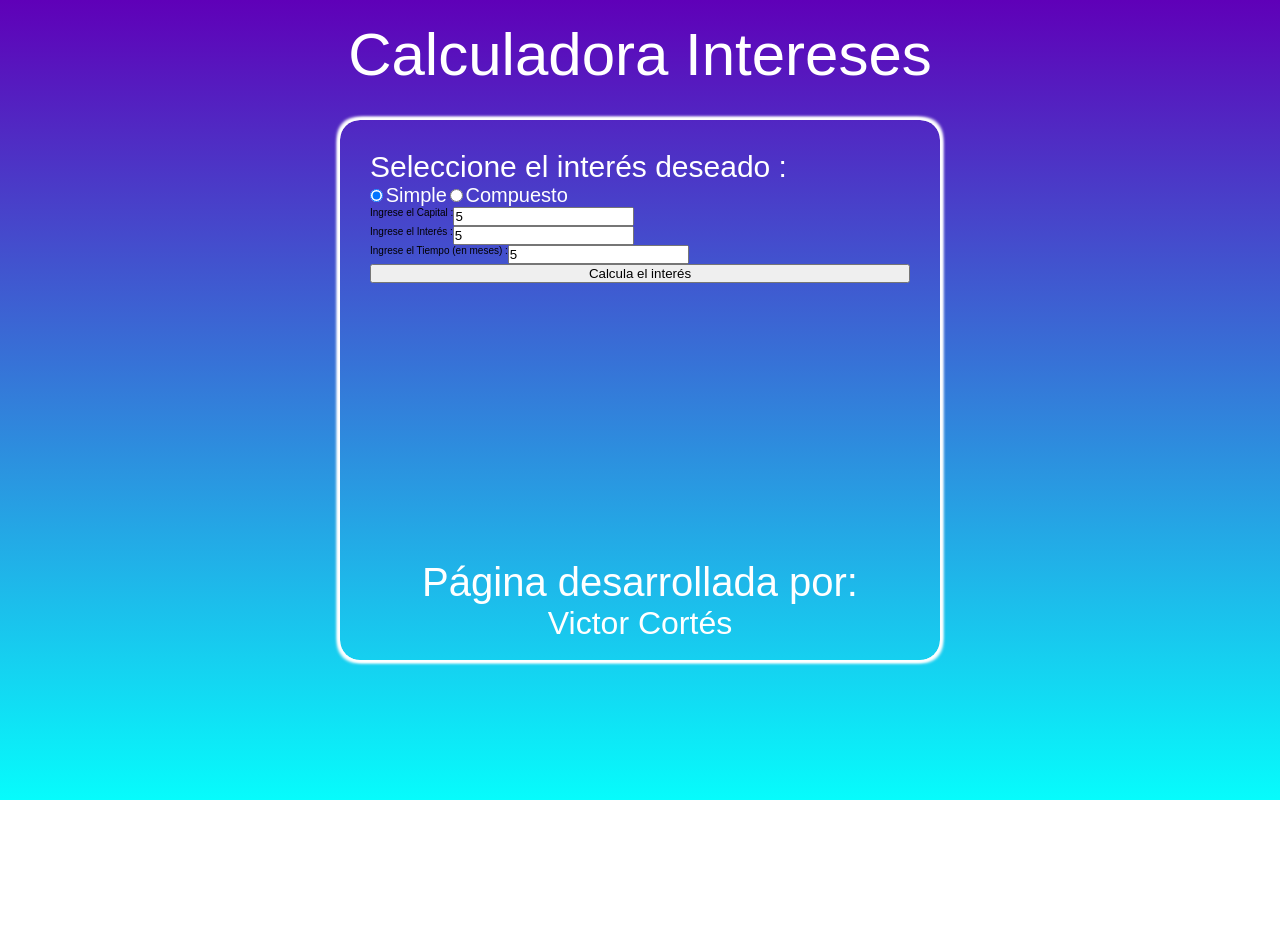
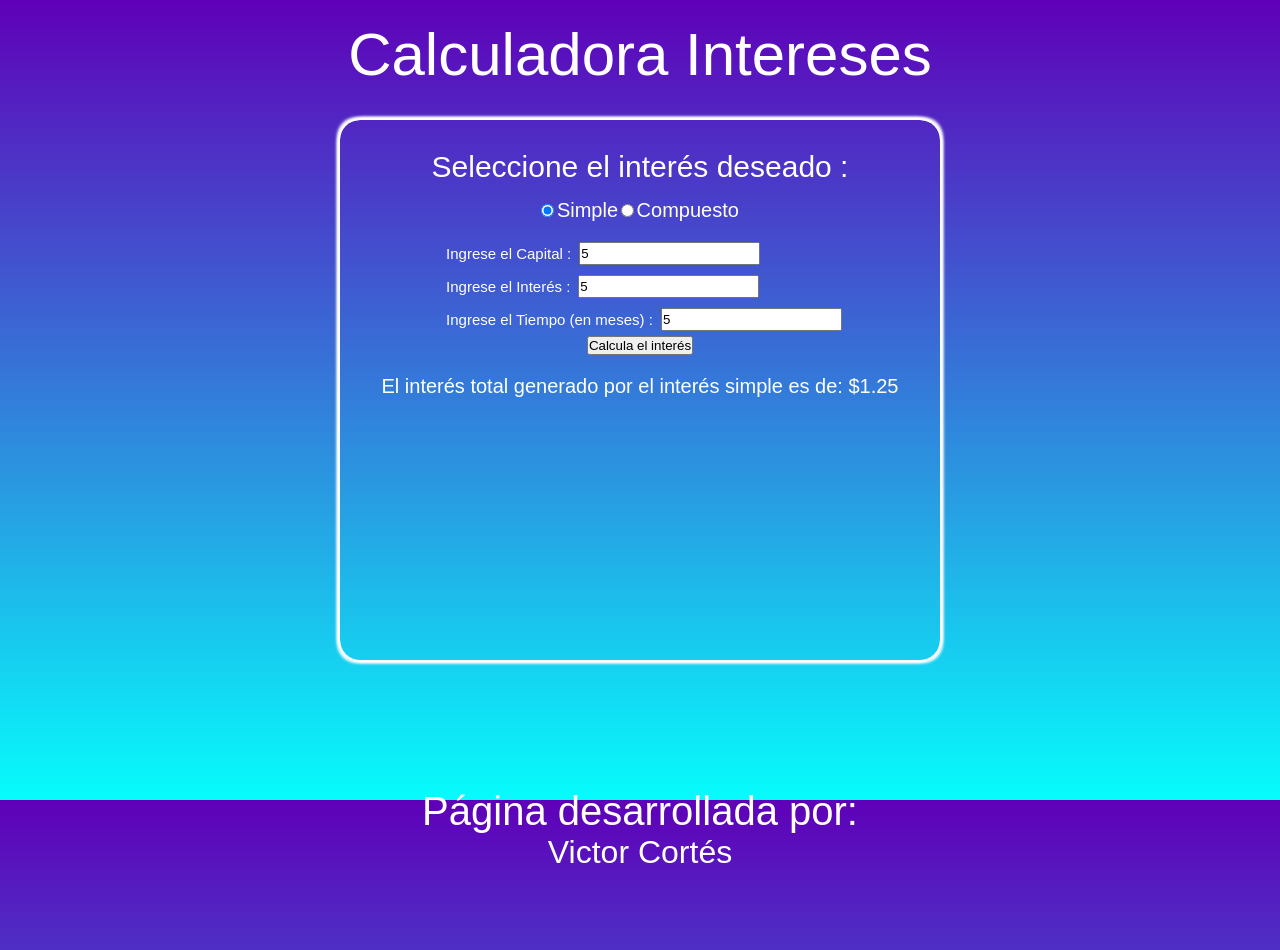
Before and after one commit to GGictor/Practicing-html-css-js-doing-a-calculator, a plain HTML site: page interes.html in a window 1280 px wide. Both pictures are taken after typing "5", "5", "5" into the empty fields and a click on the button "Calcula el interés". Before the commit the page ends 800 px from the top, so only its background shows below. Drawn offline with Linux system fonts and the light colour scheme.

Commit message:
Adding functionality to interes

```diff
--- a/css/interes.css
+++ b/css/interes.css
@@ -57,16 +57,27 @@ body{
     font-size: 2rem;
     color: white;
 }
-
+.container_buttons{
+    padding-top: 1.5rem;
+    padding-bottom: 1.5rem;
+}
 .formulario_calculo {
     width: 100%;
     height: 100%;
     display: flex;
     flex-direction: column;
+    align-items: center;
 }
 .values_container{
     display: flex;
     flex-direction: row;
+    padding: 0.5rem 0rem;
+}
+.instructions_input{
+    color: white;
+    font-size: 1.5rem;
+    padding: 0rem 0.5rem;
+    margin: 0.3rem;
 }
 
 .values{
@@ -75,13 +86,13 @@ body{
 }
 
 .footer {
-    position: fixed;
     padding: 10px 10px 0px 10px;
     bottom: 0;
     width: 100%;
     /* Height of the footer*/
     height: 25rem;
     background: transparent;
+    display: flex;
 }
 .container_footer {
     margin: auto;
@@ -101,3 +112,8 @@ body{
     font-size: 3.2rem;
     color: white;
 }
+.result{
+    color: white;
+    font-size: 2rem;
+    padding: 2rem 0rem;
+}
--- a/interes.html
+++ b/interes.html
@@ -17,7 +17,7 @@
     <div class = "principal_menu">
       <form class="formulario_calculo">
         <label class="tipo_interes" for="TipoInteres">Seleccione el interés deseado : </label>
-        <div>
+        <div class="container_buttons">
           <input class = "radio_button" type="radio" name="tipoInteres" value="1" checked="checked">
             <span>Simple</span>
           </input>
@@ -27,23 +27,23 @@
         </div>
         <div class="values">
           <div class="values_container">
-            <p>Ingrese el Capital : </p>
+            <p class="instructions_input">Ingrese el Capital :  </p>
             <input id="Capital" type="number" />
           </div>
           <div class="values_container">
-            <p>Ingrese el Interés : </p>
+            <p class="instructions_input">Ingrese el Interés :  </p>
             <input id="Interes" type="number" />
           </div>
           <div class="values_container">
-            <p>Ingrese el Tiempo (en meses) : </p>
+            <p class="instructions_input">Ingrese el Tiempo (en meses) :  </p>
             <input id="tiempo" type="number" />
           </div>
 
         </div>
-        <button type="button" onclick="calcularInteres()">
+        <button type="button" onclick="calculateInterest()">
           Calcula el interés
         </button>
-        <p id="ResultP"></p>
+        <p class="result" id="ResultP"></p>
       </form>
     </div>
   </div>
@@ -56,6 +56,7 @@
       </div>
     </div>
   </div>
+  <script src="./interes.js"></script>
 </body>
 </html>
 
--- a/interes.js
+++ b/interes.js
@@ -1,7 +1,7 @@
 
 
 
-function calcularInteres(){
+function calculateInterest(){
     const tipoInteres =  document.getElementsByName('tipoInteres');
     //console.log("El valor de tipoInteres es de: " + tipoInteres);
     let validate;
```
